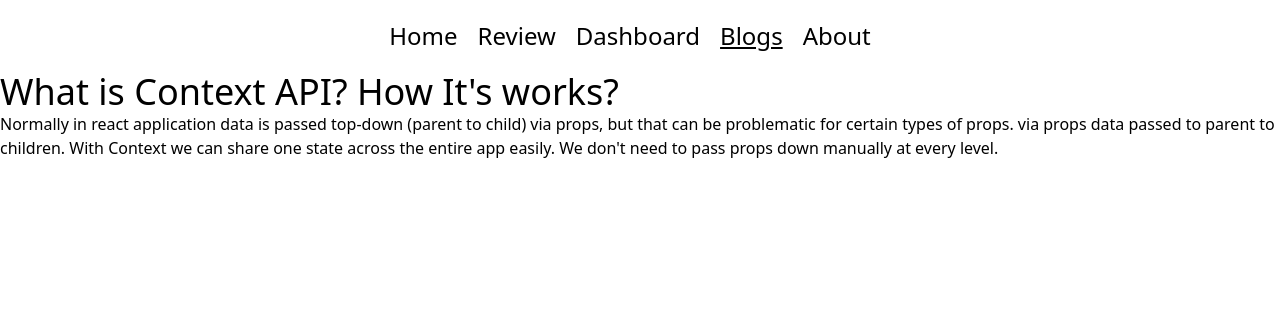
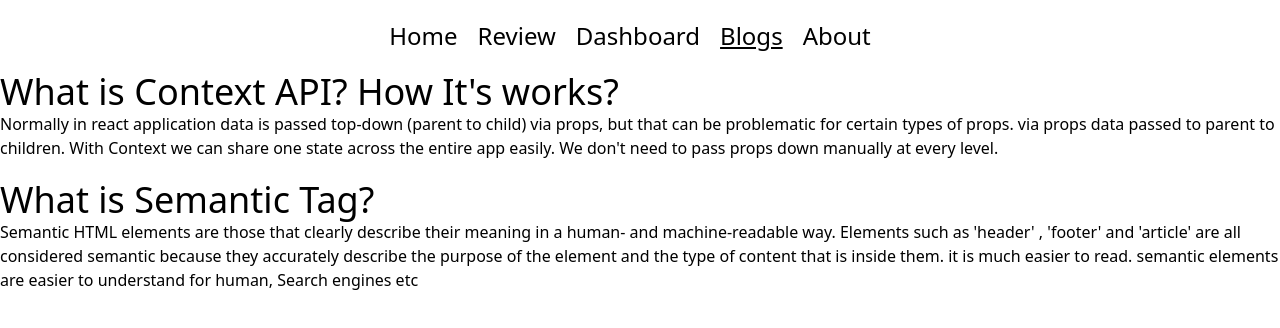
Before and after one commit to dev-sibli/product-analysis-website, a React (Create React App) app: page /blogs in a window 1280 px wide. Shown: the top 328 px of the page. Built offline with nearby package versions, Linux system fonts and the light colour scheme.

Commit message:
second question answered

```diff
--- a/src/components/Blogs/Blogs.js
+++ b/src/components/Blogs/Blogs.js
@@ -3,14 +3,27 @@ import React from 'react';
 const Blogs = () => {
 	return (
 		<div className="container mx-auto mt-5">
-			<h1 className="text-4xl">What is Context API? How It's works?</h1>
-			<p>
-				Normally in react application data is passed top-down (parent to child)
-				via props, but that can be problematic for certain types of props. via
-				props data passed to parent to children. With Context we can share one
-				state across the entire app easily. We don't need to pass props down
-				manually at every level.
-			</p>
+			<div className="my-5">
+				<h1 className="text-4xl">What is Context API? How It's works?</h1>
+				<p>
+					Normally in react application data is passed top-down (parent to
+					child) via props, but that can be problematic for certain types of
+					props. via props data passed to parent to children. With Context we
+					can share one state across the entire app easily. We don't need to
+					pass props down manually at every level.
+				</p>
+			</div>
+			<div>
+				<h1 className="text-4xl">What is Semantic Tag? </h1>
+				<p>
+					Semantic HTML elements are those that clearly describe their meaning
+					in a human- and machine-readable way. Elements such as 'header' ,
+					'footer' and 'article' are all considered semantic because they
+					accurately describe the purpose of the element and the type of content
+					that is inside them. it is much easier to read. semantic elements are
+					easier to understand for human, Search engines etc
+				</p>
+			</div>
 		</div>
 	);
 };
```
